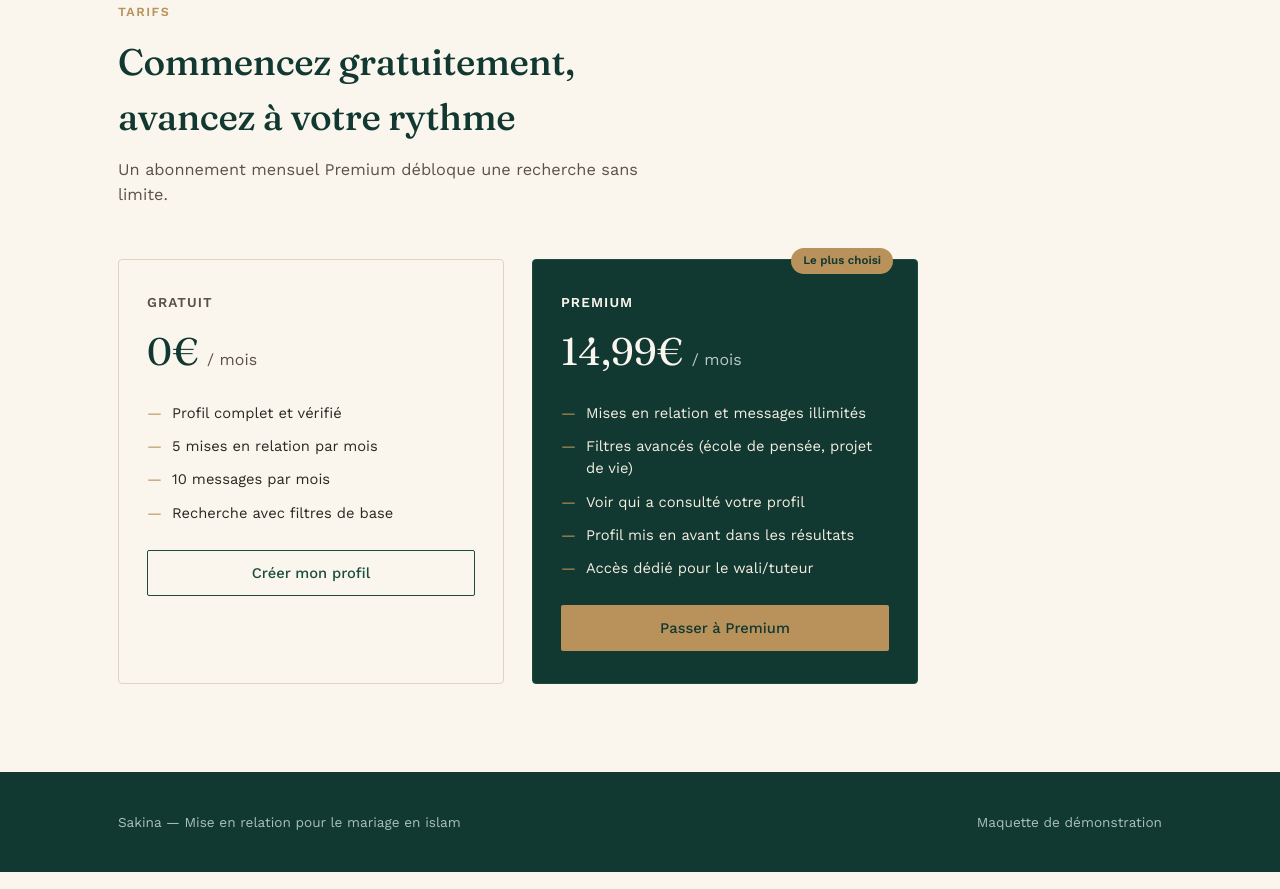
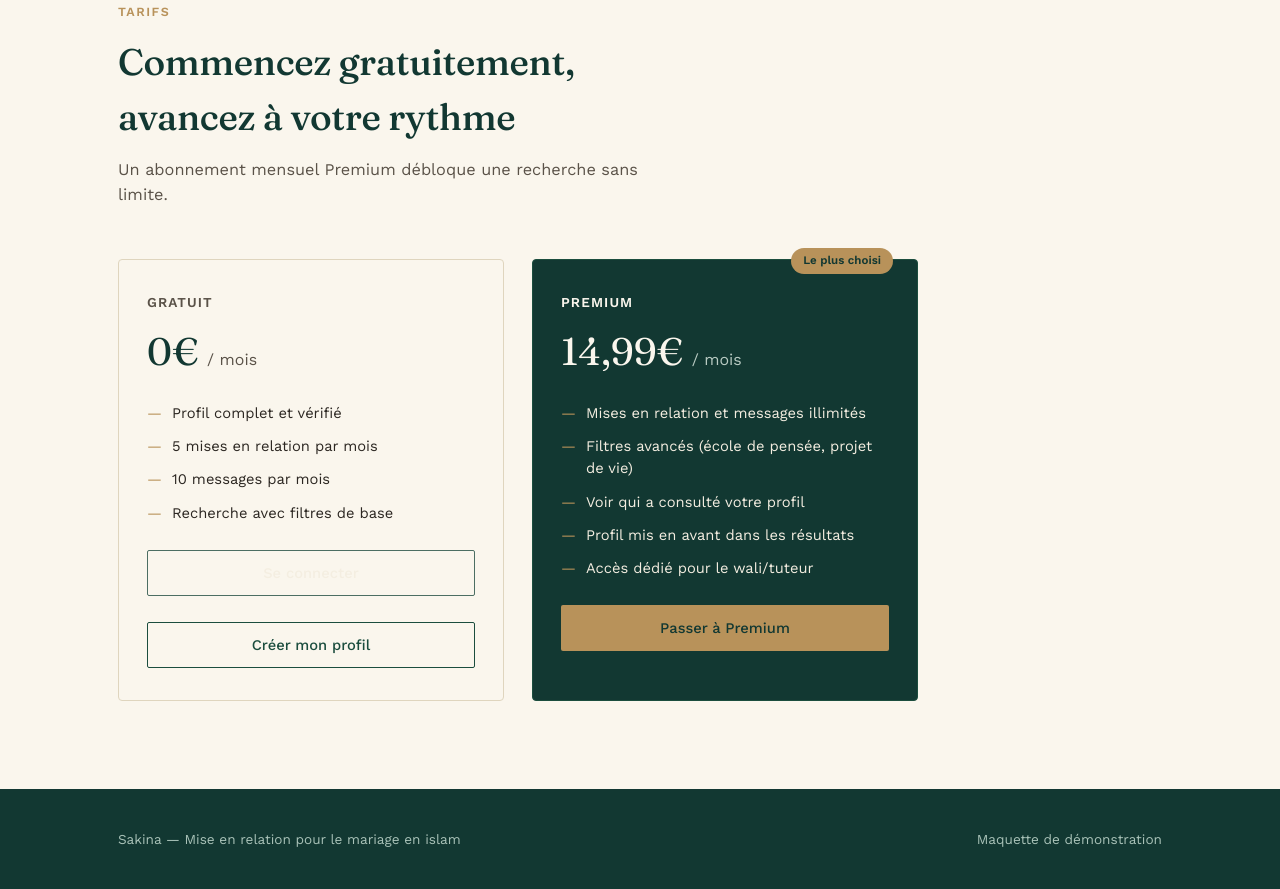
Before and after one commit to manouridjibo95-oss/sakina-site, a website: page index.html in a window 1280 px wide. Shown: the part 2384-3273 px from the top of the page. Drawn offline with nearby package versions, Linux system fonts and the light colour scheme.

Commit message:
Update index.html

```diff
--- a/index.html
+++ b/index.html
@@ -311,7 +311,7 @@
           <li>10 messages par mois</li>
           <li>Recherche avec filtres de base</li>
         </ul>
-        <a href="/inscription.html" class="btn btn-ghost">Créer mon profil</a>
+      <a href="/connexion.html" class="btn btn-ghost" style="margin-right:10px; color:#F4EEE1; border-color:#4C6E63;">Se connecter</a>  <a href="/inscription.html" class="btn btn-ghost">Créer mon profil</a>
       </div>
       <div class="plan premium">
         <div class="plan-badge">Le plus choisi</div>
```
